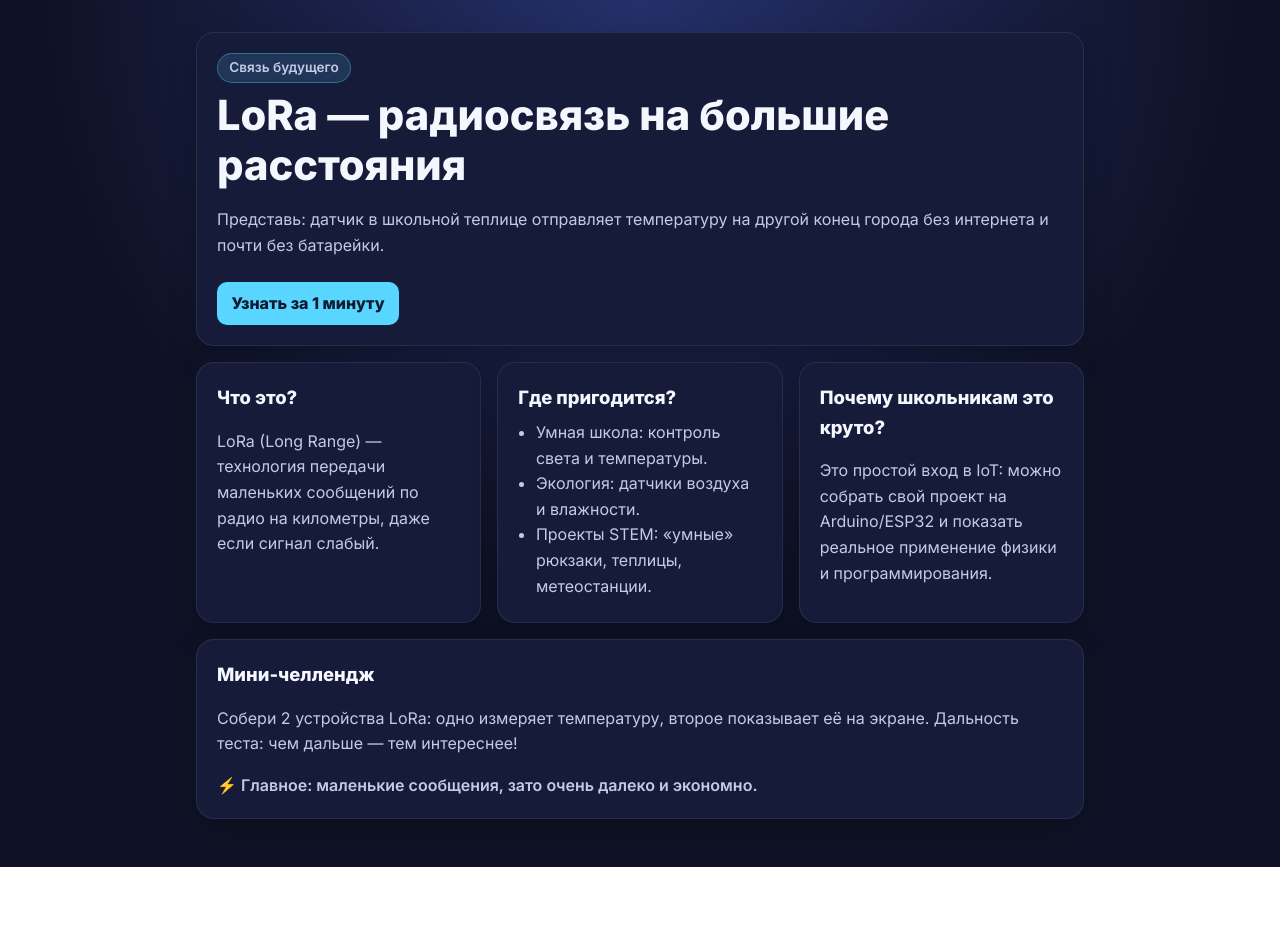
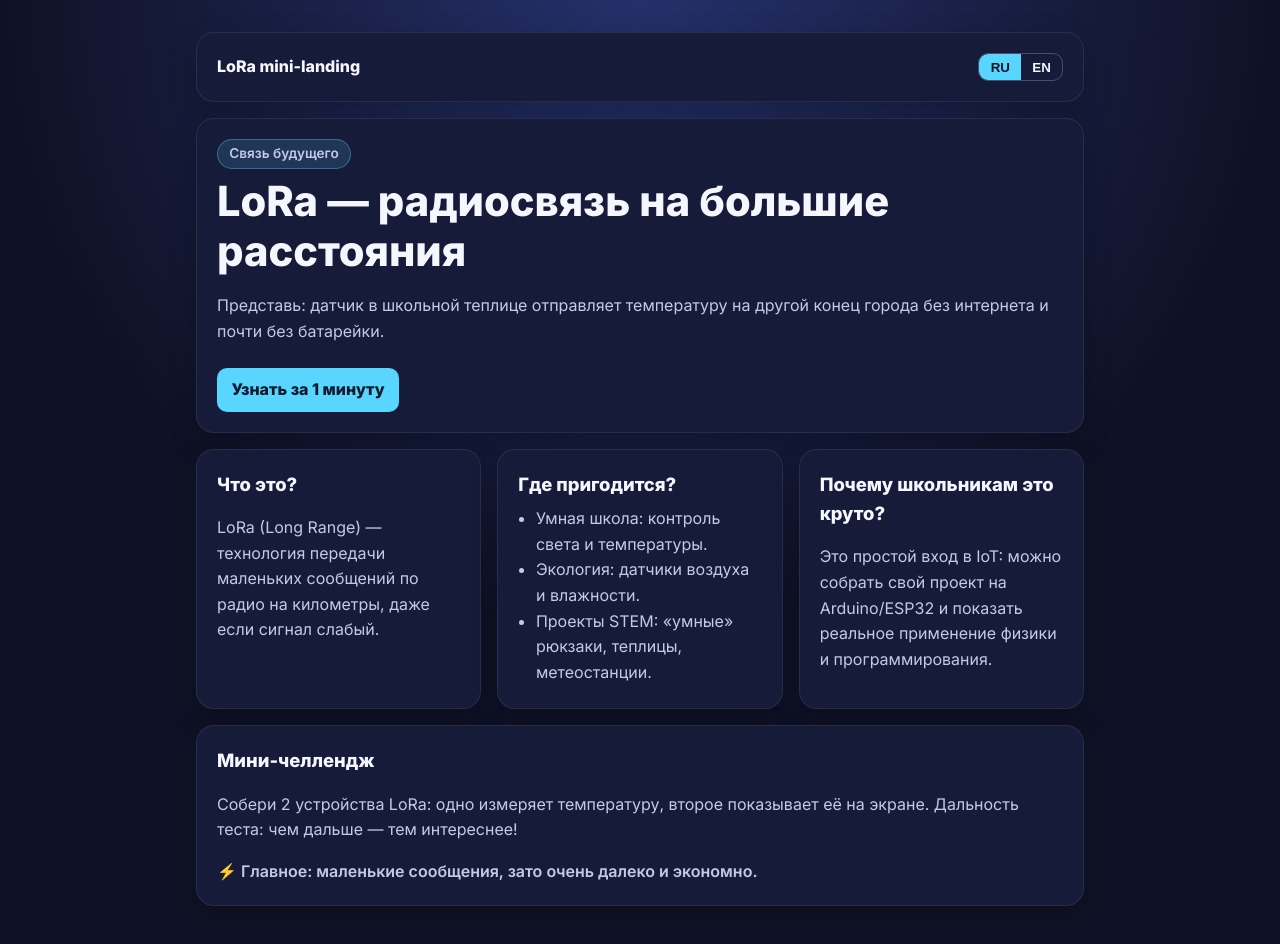
Before and after one commit to peccatos/peccato, a plain HTML site: page index.html in a window 1280 px wide. Before the commit the page ends 867 px from the top, so only its background shows below. Drawn offline with Linux system fonts and the light colour scheme.

Commit message:
Add Russian/English language switch to LoRa landing

```diff
--- a/index.html
+++ b/index.html
@@ -3,7 +3,7 @@
   <head>
     <meta charset="UTF-8" />
     <meta name="viewport" content="width=device-width, initial-scale=1.0" />
-    <title>LoRa для школьников</title>
+    <title>LoRa for Students</title>
     <link rel="preconnect" href="https://fonts.googleapis.com" />
     <link rel="preconnect" href="https://fonts.gstatic.com" crossorigin />
     <link
@@ -14,37 +14,45 @@
   </head>
   <body>
     <main class="landing">
+      <header class="topbar card">
+        <strong data-i18n="logo">LoRa mini-landing</strong>
+        <div class="lang-switch" role="group" aria-label="Language switcher">
+          <button class="lang-btn active" data-lang="ru" type="button">RU</button>
+          <button class="lang-btn" data-lang="en" type="button">EN</button>
+        </div>
+      </header>
+
       <section class="hero card">
-        <p class="badge">Связь будущего</p>
-        <h1>LoRa — радиосвязь на большие расстояния</h1>
-        <p class="subtitle">
+        <p class="badge" data-i18n="badge">Связь будущего</p>
+        <h1 data-i18n="hero_title">LoRa — радиосвязь на большие расстояния</h1>
+        <p class="subtitle" data-i18n="hero_subtitle">
           Представь: датчик в школьной теплице отправляет температуру на другой конец города
           без интернета и почти без батарейки.
         </p>
-        <a class="button" href="#facts">Узнать за 1 минуту</a>
+        <a class="button" href="#facts" data-i18n="hero_cta">Узнать за 1 минуту</a>
       </section>
 
       <section id="facts" class="facts-grid">
         <article class="card">
-          <h2>Что это?</h2>
-          <p>
+          <h2 data-i18n="what_title">Что это?</h2>
+          <p data-i18n="what_text">
             LoRa (Long Range) — технология передачи маленьких сообщений по радио на километры,
             даже если сигнал слабый.
           </p>
         </article>
 
         <article class="card">
-          <h2>Где пригодится?</h2>
+          <h2 data-i18n="where_title">Где пригодится?</h2>
           <ul>
-            <li>Умная школа: контроль света и температуры.</li>
-            <li>Экология: датчики воздуха и влажности.</li>
-            <li>Проекты STEM: «умные» рюкзаки, теплицы, метеостанции.</li>
+            <li data-i18n="where_1">Умная школа: контроль света и температуры.</li>
+            <li data-i18n="where_2">Экология: датчики воздуха и влажности.</li>
+            <li data-i18n="where_3">Проекты STEM: «умные» рюкзаки, теплицы, метеостанции.</li>
           </ul>
         </article>
 
         <article class="card">
-          <h2>Почему школьникам это круто?</h2>
-          <p>
+          <h2 data-i18n="why_title">Почему школьникам это круто?</h2>
+          <p data-i18n="why_text">
             Это простой вход в IoT: можно собрать свой проект на Arduino/ESP32 и показать
             реальное применение физики и программирования.
           </p>
@@ -52,13 +60,87 @@
       </section>
 
       <section class="cta card">
-        <h2>Мини-челлендж</h2>
-        <p>
+        <h2 data-i18n="challenge_title">Мини-челлендж</h2>
+        <p data-i18n="challenge_text">
           Собери 2 устройства LoRa: одно измеряет температуру, второе показывает её на экране.
           Дальность теста: чем дальше — тем интереснее!
         </p>
-        <p class="note">⚡ Главное: маленькие сообщения, зато очень далеко и экономно.</p>
+        <p class="note" data-i18n="challenge_note">
+          ⚡ Главное: маленькие сообщения, зато очень далеко и экономно.
+        </p>
       </section>
     </main>
+
+    <script>
+      const translations = {
+        ru: {
+          logo: "LoRa mini-landing",
+          badge: "Связь будущего",
+          hero_title: "LoRa — радиосвязь на большие расстояния",
+          hero_subtitle:
+            "Представь: датчик в школьной теплице отправляет температуру на другой конец города без интернета и почти без батарейки.",
+          hero_cta: "Узнать за 1 минуту",
+          what_title: "Что это?",
+          what_text:
+            "LoRa (Long Range) — технология передачи маленьких сообщений по радио на километры, даже если сигнал слабый.",
+          where_title: "Где пригодится?",
+          where_1: "Умная школа: контроль света и температуры.",
+          where_2: "Экология: датчики воздуха и влажности.",
+          where_3: "Проекты STEM: «умные» рюкзаки, теплицы, метеостанции.",
+          why_title: "Почему школьникам это круто?",
+          why_text:
+            "Это простой вход в IoT: можно собрать свой проект на Arduino/ESP32 и показать реальное применение физики и программирования.",
+          challenge_title: "Мини-челлендж",
+          challenge_text:
+            "Собери 2 устройства LoRa: одно измеряет температуру, второе показывает её на экране. Дальность теста: чем дальше — тем интереснее!",
+          challenge_note: "⚡ Главное: маленькие сообщения, зато очень далеко и экономно."
+        },
+        en: {
+          logo: "LoRa mini-landing",
+          badge: "Future-ready communication",
+          hero_title: "LoRa — long-range radio communication",
+          hero_subtitle:
+            "Imagine this: a sensor in a school greenhouse sends temperature data across the city without internet and with tiny battery usage.",
+          hero_cta: "Learn in 1 minute",
+          what_title: "What is it?",
+          what_text:
+            "LoRa (Long Range) is a technology for sending small radio messages over kilometers, even with weak signal.",
+          where_title: "Where can it help?",
+          where_1: "Smart school: light and temperature monitoring.",
+          where_2: "Ecology: air quality and humidity sensors.",
+          where_3: "STEM projects: smart backpacks, greenhouses, weather stations.",
+          why_title: "Why is it cool for students?",
+          why_text:
+            "It is an easy entry into IoT: build a project with Arduino/ESP32 and show real-world use of physics and coding.",
+          challenge_title: "Mini challenge",
+          challenge_text:
+            "Build 2 LoRa devices: one measures temperature, the other displays it on screen. Test who can reach the longest distance!",
+          challenge_note: "⚡ Key point: tiny messages, but very far and power-efficient."
+        }
+      };
+
+      const langButtons = document.querySelectorAll('.lang-btn');
+      const translatable = document.querySelectorAll('[data-i18n]');
+
+      function setLanguage(lang) {
+        const dict = translations[lang] || translations.ru;
+        document.documentElement.lang = lang;
+
+        translatable.forEach((el) => {
+          const key = el.dataset.i18n;
+          if (dict[key]) el.textContent = dict[key];
+        });
+
+        langButtons.forEach((btn) => {
+          btn.classList.toggle('active', btn.dataset.lang === lang);
+        });
+      }
+
+      langButtons.forEach((btn) => {
+        btn.addEventListener('click', () => setLanguage(btn.dataset.lang));
+      });
+
+      setLanguage('ru');
+    </script>
   </body>
 </html>
--- a/styles.css
+++ b/styles.css
@@ -32,6 +32,41 @@
   border-radius: 18px;
   padding: 1.25rem;
   box-shadow: 0 10px 30px rgba(0, 0, 0, 0.2);
+}
+
+.topbar {
+  display: flex;
+  align-items: center;
+  justify-content: space-between;
+  gap: 1rem;
+}
+
+.lang-switch {
+  display: inline-flex;
+  border: 1px solid rgba(255, 255, 255, 0.22);
+  border-radius: 10px;
+  overflow: hidden;
+}
+
+.lang-btn {
+  appearance: none;
+  border: 0;
+  background: transparent;
+  color: var(--text);
+  padding: 0.35rem 0.7rem;
+  font-weight: 700;
+  cursor: pointer;
+}
+
+.lang-btn.active {
+  background: var(--accent);
+  color: #081627;
+}
+
+.lang-btn:focus-visible,
+.button:focus-visible {
+  outline: 2px solid var(--accent);
+  outline-offset: 2px;
 }
 
 .hero h1 {
```
